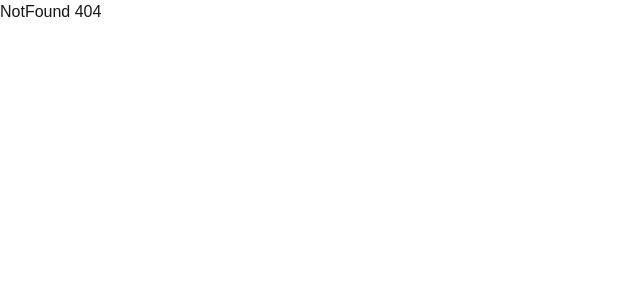
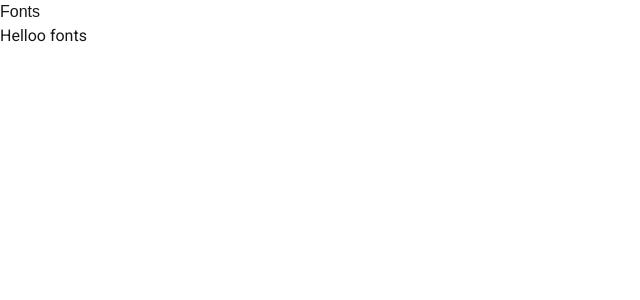
Before and after one commit to sabaif-s/Next_App_Start, a Next.js app: page /fonts in a window 1280 px wide. Before the commit this address had no page. Shown: the top 300 px of the page, without its empty margins (0-640 px from the left). Built offline with nearby package versions, Linux system fonts and the light colour scheme.

Commit message:
font optimization

```diff
--- /dev/null
+++ b/app/fonts/page.js
@@ -0,0 +1,22 @@
+"use client";
+
+import React from 'react'
+import { Roboto } from 'next/font/google'
+
+
+const roboto=Roboto({subsets:["latin"],weight:"400"});
+function Fonts() {
+
+  return (
+    <div>
+        <div>
+            Fonts
+        </div>
+        <p className={roboto.className} >
+            Helloo fonts
+        </p>
+          </div>
+  )
+}
+
+export default Fonts
```
